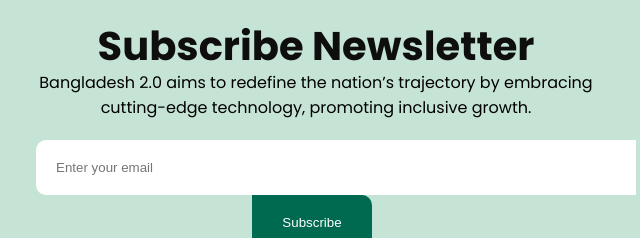
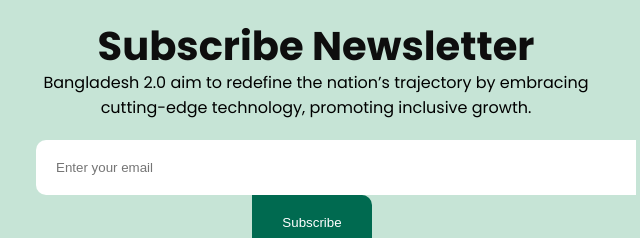
Before and after one commit to mahmud-03/assignment-1, a plain HTML site: page index.html in a window 1280 px wide. Shown: the part 3869-4107 px from the top of the page, 324-964 px from the left. Drawn offline with Linux system fonts and the light colour scheme.

```diff
--- a/index.html
+++ b/index.html
@@ -199,7 +199,7 @@
         <div class="sub_text text_center">
           <h2 class="sub_title">Subscribe Newsletter</h2>
           <p class="sub_containt">
-            Bangladesh 2.0 aims to redefine the nation’s trajectory by embracing
+            Bangladesh 2.0 aim to redefine the nation’s trajectory by embracing
             cutting-edge technology, promoting inclusive growth.
           </p>
         </div>
```
